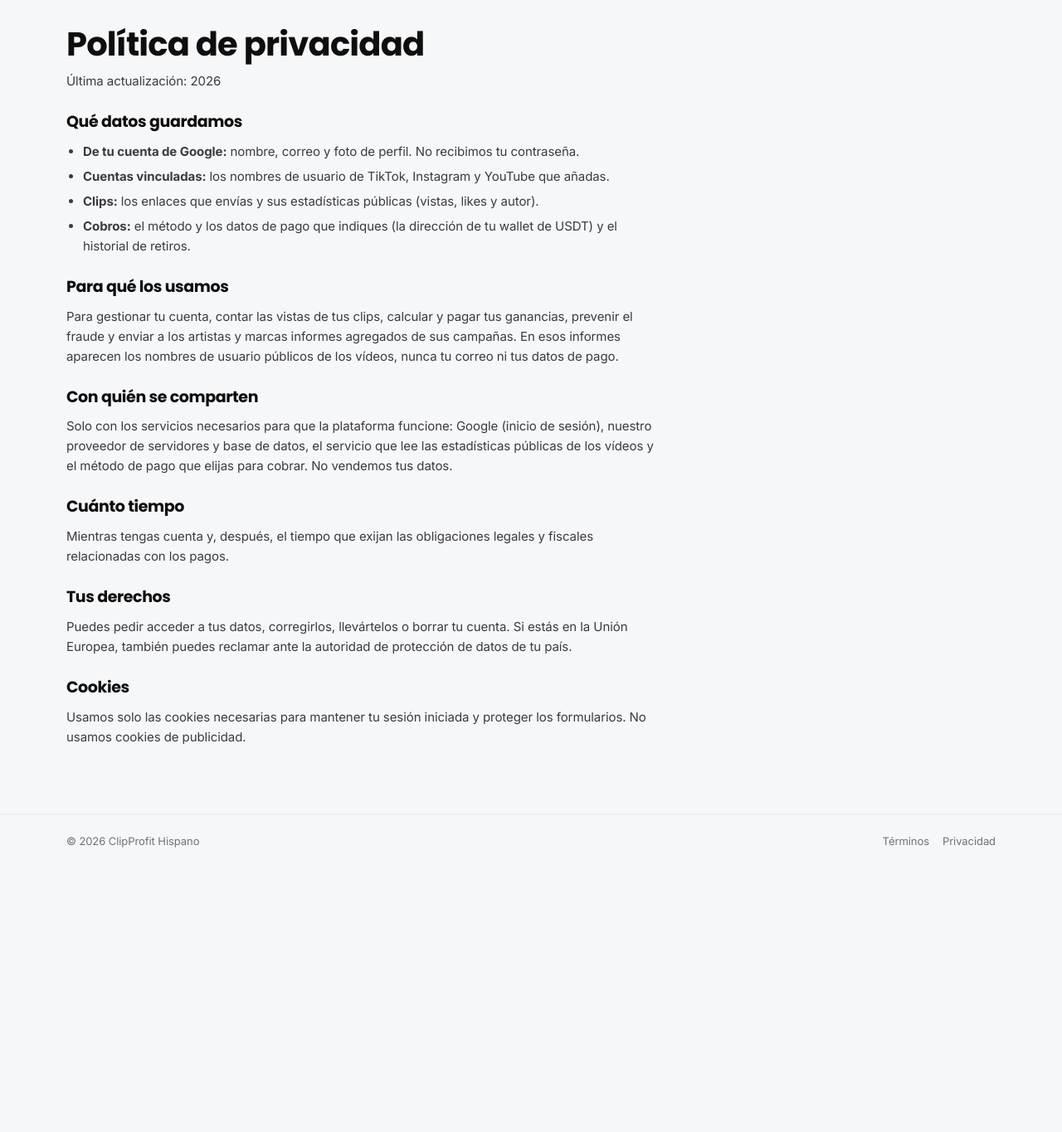
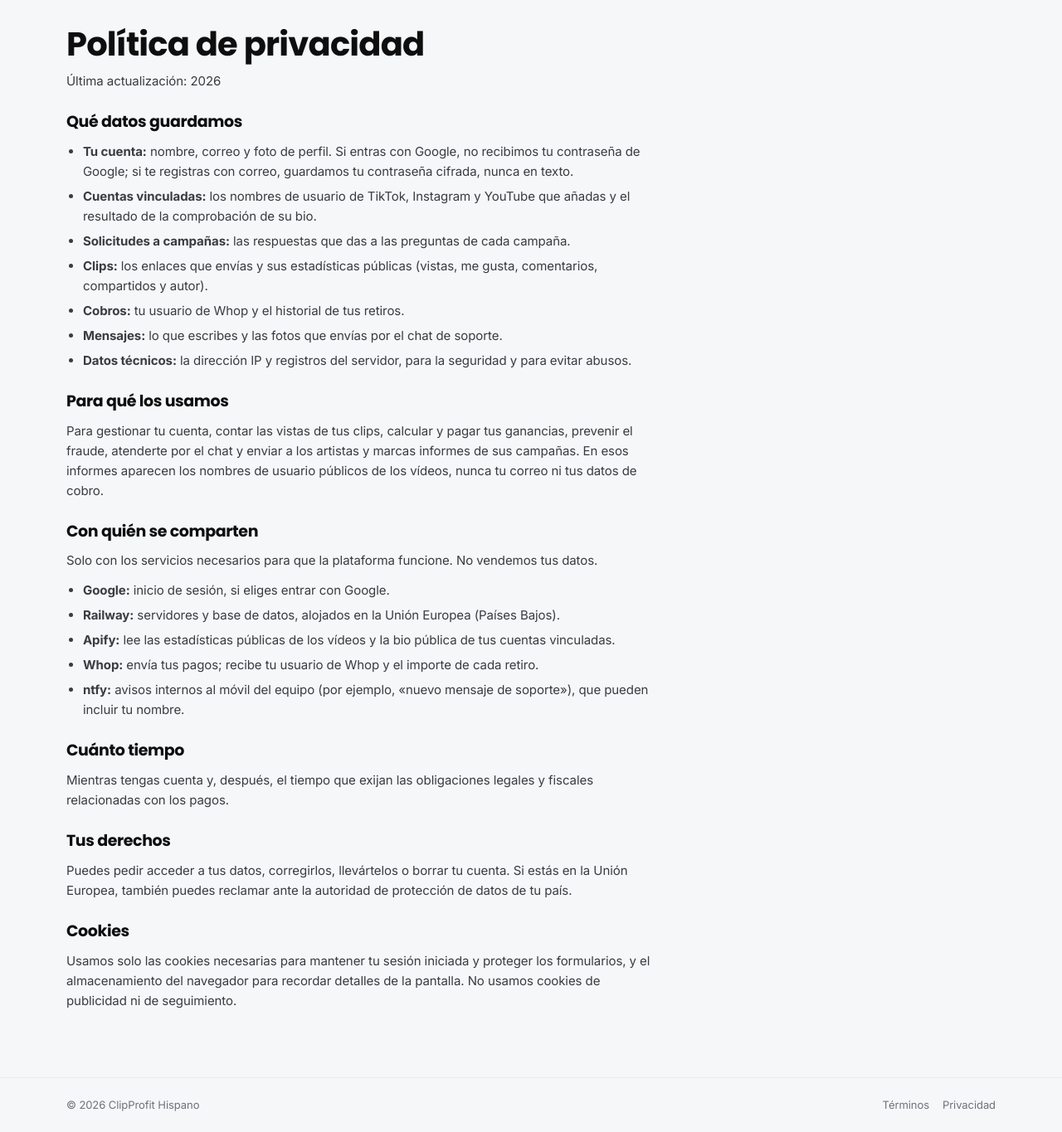
Before and after one commit to musta507/nexorclips, a Flask app: page /privacidad in a window 1280 px wide. Shown: the part 65-1430 px from the top of the page at 83% size. Before the commit the page ends 1087 px from the top, so only its background shows below. Run offline with Flask 3, Linux system fonts and the light colour scheme; some libraries are stand-ins or nearby versions.

Commit message:
Fase 0: dinero exacto (NUMERIC), bloqueos contra retiros dobles y gastos perdidos, números con punto de miles, retiro mínimo 1 $, copia de seguridad, borrado bloqueado en producción, textos legales al día, pruebas automáticas en GitHub
Co-Authored-By: Claude Opus 5.5 <noreply@anthropic.com>
Claude-Session: https://claude.ai/code/session_01QRQQcu7Rp69yowZ39garow

```diff
--- a/app.py
+++ b/app.py
@@ -81,7 +81,7 @@ SUPPORT_EMAIL = os.environ.get("SUPPORT_EMAIL", "")
 CURRENCY = os.environ.get("CURRENCY", "$")
 CURRENCY_CODE = os.environ.get("CURRENCY_CODE", "USD")
 REFRESH_DAYS = int(os.environ.get("REFRESH_DAYS", "0"))        # 0 = se cuentan hasta que acaba la campaña
-MIN_WITHDRAW = float(os.environ.get("MIN_WITHDRAW", "0"))           # 0 = sin mínimo
+MIN_WITHDRAW = float(os.environ.get("MIN_WITHDRAW", "1"))           # Whop no envía pagos de menos de 1 $
 MAX_CLIPS_DAY = int(os.environ.get("MAX_CLIPS_DAY", "0"))      # 0 = sin límite de clips al día
 PAYOUT_DAYS = int(os.environ.get("PAYOUT_DAYS", "7"))          # plazo de pago que se promete al clipper
 ADMIN_EMAILS = {e.strip().lower() for e in os.environ.get("ADMIN_EMAIL", "").split(",") if e.strip()}
@@ -100,6 +100,8 @@ BASE_URL = os.environ.get("BASE_URL", "").strip().strip('"').rstrip("/")
 if BASE_URL and not BASE_URL.startswith("http"):
     BASE_URL = "https://" + BASE_URL
 DEV_LOGIN = os.environ.get("DEV_LOGIN") == "1" and not PRODUCTION   # nunca disponible en producción
+# «Empezar de cero» borra datos reales: en producción está apagado salvo que se active a propósito en Railway
+ALLOW_WIPE = os.environ.get("ALLOW_WIPE") == "1" or not PRODUCTION
 
 PLATFORMS = {"tiktok": "TikTok", "instagram": "Instagram", "youtube": "YouTube Shorts"}
 CATEGORIES = {"musica": "Música", "streamer": "Streamers", "marca": "Marcas", "infoproducto": "Infoproductos", "otro": "Otros"}
@@ -109,8 +111,7 @@ WHOP_METHOD = "Whop"
 PAYOUT_METHODS = [WHOP_METHOD]                                    # Whop es la única forma de cobro
 PAYOUT_AVAILABLE = {WHOP_METHOD}
 PAYOUT_OPEN = ("solicitado", "procesando")                        # retiros que aún no han terminado
-PAYOUT_ONLY_USDT_MSG = "Los pagos se hacen solo por Whop. Conecta tu usuario de Whop para cobrar."
-TRC20_RE = re.compile(r"^T[1-9A-HJ-NP-Za-km-z]{33}$")
+PAYOUT_ONLY_WHOP_MSG = "Los pagos se hacen solo por Whop. Conecta tu usuario de Whop para cobrar."
 FLAG_LABELS = {
     "cuenta_no_declarada": "Cuenta no vinculada",
     "cuenta_de_otro": "Cuenta de otro clipper",
@@ -128,6 +129,10 @@ DEFAULT_QUESTIONS = "\n".join([                 # preguntas que salen ya escrita
 CENT = 0.005
 
 db = SQLAlchemy(app)
+# Dinero: se guarda como número decimal exacto (NUMERIC), nunca como coma flotante. Python lo recibe como float
+# y cents() redondea cada operación al céntimo; así lo guardado siempre cuadra.
+Money = db.Numeric(14, 2, asdecimal=False)
+Rate = db.Numeric(14, 4, asdecimal=False)
 login_manager = LoginManager(app)
 login_manager.login_view = "login"
 login_manager.login_message = None
@@ -151,8 +156,8 @@ class User(UserMixin, db.Model):
     tiktok_handles = db.Column(db.String(400), default="")
     instagram_handles = db.Column(db.String(400), default="")
     youtube_handles = db.Column(db.String(400), default="")
-    verified_handles = db.Column(db.String(1200), default="")   # sin uso: la verificación ahora es por campaña
-    verify_code = db.Column(db.String(12), default="")           # sin uso
+    verified_handles = db.Column(db.String(1200), default="")   # sin uso (de una versión antigua); se puede borrar más adelante
+    verify_code = db.Column(db.String(12), default="")           # código que el clipper pone en su bio para verificar sus cuentas
     accepted_terms_at = db.Column(db.DateTime, nullable=True)
     last_seen_at = db.Column(db.DateTime, nullable=True)
     created_at = db.Column(db.DateTime, default=datetime.utcnow)
@@ -210,20 +215,20 @@ class Campaign(db.Model):
     rules = db.Column(db.Text, default="")                 # reglas: qué publicar
     rules_required = db.Column(db.Text, default="")        # reglas: obligatorio
     rules_forbidden = db.Column(db.Text, default="")       # reglas: prohibido
-    rate = db.Column(db.Float, nullable=False)              # pago por cada 1.000.000 de vistas (el más alto de las redes)
-    rate_tiktok = db.Column(db.Float, nullable=True)        # pago de cada red (vacío = el general)
-    rate_instagram = db.Column(db.Float, nullable=True)
-    rate_youtube = db.Column(db.Float, nullable=True)
-    min_tiktok = db.Column(db.Float, nullable=True)         # pago mínimo por clip de cada red en dinero (vacío = el general, 0 = sin mínimo)
-    min_instagram = db.Column(db.Float, nullable=True)
-    min_youtube = db.Column(db.Float, nullable=True)
-    max_tiktok = db.Column(db.Float, nullable=True)         # pago máximo por clip de cada red (vacío = el general, 0 = sin tope)
-    max_instagram = db.Column(db.Float, nullable=True)
-    max_youtube = db.Column(db.Float, nullable=True)
-    budget = db.Column(db.Float, nullable=False)
-    spent = db.Column(db.Float, default=0.0)                # dinero ya asignado a clips (libro de cuentas)
+    rate = db.Column(Rate, nullable=False)              # pago por cada 1.000.000 de vistas (el más alto de las redes)
+    rate_tiktok = db.Column(Rate, nullable=True)        # pago de cada red (vacío = el general)
+    rate_instagram = db.Column(Rate, nullable=True)
+    rate_youtube = db.Column(Rate, nullable=True)
+    min_tiktok = db.Column(Money, nullable=True)         # pago mínimo por clip de cada red en dinero (vacío = el general, 0 = sin mínimo)
+    min_instagram = db.Column(Money, nullable=True)
+    min_youtube = db.Column(Money, nullable=True)
+    max_tiktok = db.Column(Money, nullable=True)         # pago máximo por clip de cada red (vacío = el general, 0 = sin tope)
+    max_instagram = db.Column(Money, nullable=True)
+    max_youtube = db.Column(Money, nullable=True)
+    budget = db.Column(Money, nullable=False)
+    spent = db.Column(Money, default=0.0)                # dinero ya asignado a clips (libro de cuentas)
     min_views = db.Column(db.Integer, default=0)            # mínimo para cobrar un vídeo
-    max_per_video = db.Column(db.Float, nullable=True)      # tope por vídeo (vacío = sin tope)
+    max_per_video = db.Column(Money, nullable=True)      # tope por vídeo (vacío = sin tope)
     platforms = db.Column(db.String(100), default="tiktok,instagram,youtube")
     status = db.Column(db.String(20), default="activa")     # activa / pausada / finalizada
     featured = db.Column(db.Boolean, default=False)
@@ -348,7 +353,7 @@ class Submission(db.Model):
     comments = db.Column(db.Integer, nullable=True)
     shares = db.Column(db.Integer, nullable=True)
     author = db.Column(db.String(80), default="")
-    earned = db.Column(db.Float, default=0.0)              # dinero asignado a este clip; nunca baja solo
+    earned = db.Column(Money, default=0.0)              # dinero asignado a este clip; nunca baja solo
     flags = db.Column(db.String(200), default="")
     status = db.Column(db.String(20), default="pendiente")  # pendiente / aprobado / rechazado
     reject_reason = db.Column(db.String(255), default="")
@@ -384,7 +389,7 @@ class Payout(db.Model):
     """Retiros: el clipper los solicita y el admin los marca como pagados."""
     id = db.Column(db.Integer, primary_key=True)
     user_id = db.Column(db.Integer, db.ForeignKey("user.id"), nullable=False, index=True)
-    amount = db.Column(db.Float, nullable=False)
+    amount = db.Column(Money, nullable=False)
     method = db.Column(db.String(60), default="")
     details = db.Column(db.String(255), default="")
     status = db.Column(db.String(20), default="solicitado")  # solicitado / procesando / pagado / rechazado
@@ -561,6 +566,30 @@ def ensure_schema():
             log.info("Columna añadida: %s.%s", table.name, col.name)
 
 
+MONEY_COLUMNS = {
+    "campaign": {"budget": 2, "spent": 2, "max_per_video": 2, "min_tiktok": 2, "min_instagram": 2, "min_youtube": 2,
+                 "max_tiktok": 2, "max_instagram": 2, "max_youtube": 2,
+                 "rate": 4, "rate_tiktok": 4, "rate_instagram": 4, "rate_youtube": 4},
+    "submission": {"earned": 2},
+    "payout": {"amount": 2},
+}
+
+
+def migrate_money_columns():
+    """Las columnas de dinero eran coma flotante: en PostgreSQL se pasan a NUMERIC exacto, redondeando al céntimo (una sola vez)."""
+    if db.engine.dialect.name != "postgresql":
+        return
+    with db.engine.begin() as conn:
+        for table, cols in MONEY_COLUMNS.items():
+            for col, scale in cols.items():
+                kind = conn.execute(text("SELECT data_type FROM information_schema.columns WHERE table_name = :t AND column_name = :c"),
+                                    {"t": table, "c": col}).scalar()
+                if kind in ("double precision", "real"):
+                    conn.execute(text(f'ALTER TABLE "{table}" ALTER COLUMN "{col}" TYPE NUMERIC(14,{scale}) '
+                                      f'USING round("{col}"::numeric, {scale})'))
+                    log.info("Dinero exacto: %s.%s pasa a NUMERIC", table, col)
+
+
 def migrate_members():
     """Antes, la solicitud iba unida a la cuenta. Crea la solicitud de quien ya tenía cuentas en una campaña (solo una vez)."""
     if CampaignMember.query.first() or not CampaignAccount.query.first():
@@ -583,6 +612,7 @@ def migrate_members():
 
 with app.app_context():
     ensure_schema()
+    migrate_money_columns()
     migrate_members()
 
 
@@ -602,9 +632,27 @@ def get_setting(key, default=""):
     return row.value if row else default
 
 
+_THOUSANDS_DOT = re.compile(r"^-?[1-9]\d{0,2}(\.\d{3})+$")
+
+
 def parse_float(value, default=None):
+    """Lee números como los escribe alguien de España o Latinoamérica:
+    5000 · 5.000 · 5.000,50 · 1,5 · 1.5 · 1.500.000 · 5000 $  →  el número correcto.
+    Con punto y coma a la vez, el último es el decimal. Un punto seguido de grupos de 3 cifras es de miles."""
+    if value is None:
+        return default
+    t = str(value).strip().replace(" ", "").replace("\u00a0", "").replace("$", "").replace("€", "")
+    if not t:
+        return default
+    if "," in t and "." in t:
+        dec = "," if t.rfind(",") > t.rfind(".") else "."
+        t = t.replace("." if dec == "," else ",", "").replace(dec, ".")
+    elif "," in t:
+        t = t.replace(",", ".") if t.count(",") == 1 else t.replace(",", "")
+    elif _THOUSANDS_DOT.match(t):
+        t = t.replace(".", "")
     try:
-        v = float(str(value).replace(",", ".").strip())
+        v = float(t)
         return v if v == v and abs(v) < 1e12 else default   # descarta NaN y cifras absurdas
     except (TypeError, ValueError):
         return default
@@ -614,6 +662,41 @@ def csv_safe(v):
     """Evita que Excel o Google Sheets ejecuten como fórmula un texto que empiece por = + - @."""
     v = "" if v is None else str(v)
     return "'" + v if v[:1] in ("=", "+", "-", "@", "\t", "\r") else v
+
+
+def lock_row(model, row_id):
+    """Bloquea la fila hasta el final de la transacción (SELECT … FOR UPDATE) y la relee de la base de datos.
+    Así dos procesos o servidores no pueden tocar a la vez el mismo saldo o presupuesto. En SQLite no hace falta."""
+    if db.engine.dialect.name != "postgresql":
+        return db.session.get(model, row_id)
+    return db.session.query(model).filter_by(id=row_id).with_for_update().populate_existing().one()
+
+
+class GlobalLock:
+    """Candado compartido entre procesos (pg_advisory_lock) para tareas que no deben correr dos veces a la vez."""
+    def __init__(self, key):
+        self.key, self.conn, self.local = key, None, threading.Lock()
+
+    def acquire(self):
+        if not self.local.acquire(blocking=False):
+            return False
+        if db.engine.dialect.name == "postgresql":
+            self.conn = db.engine.connect()
+            if not self.conn.execute(text("SELECT pg_try_advisory_lock(:k)"), {"k": self.key}).scalar():
+                self.conn.close()
+                self.conn = None
+                self.local.release()
+                return False
+        return True
+
+    def release(self):
+        if self.conn is not None:
+            try:
+                self.conn.execute(text("SELECT pg_advisory_unlock(:k)"), {"k": self.key})
+            finally:
+                self.conn.close()
+                self.conn = None
+        self.local.release()
 
 
 def cents(v):
@@ -660,7 +743,7 @@ def accrue(sub, allow_decrease=False):
     """
     if sub.status != "aprobado":
         return 0.0
-    camp = sub.campaign
+    camp = lock_row(Campaign, sub.campaign_id)     # nadie más toca este presupuesto hasta guardar
     target = raw_earning(sub, camp)
     current = sub.earned or 0.0
     delta = cents(target - current)
@@ -680,7 +763,8 @@ def clawback(sub):
     """Quita al clip todo lo asignado (cuando el admin lo rechaza tras aprobarlo)."""
     amount = sub.earned or 0.0
     if amount:
-        sub.campaign.spent = cents(max((sub.campaign.spent or 0) - amount, 0))
+        camp = lock_row(Campaign, sub.campaign_id)
+        camp.spent = cents(max((camp.spent or 0) - amount, 0))
         sub.earned = 0.0
     return amount
 
@@ -840,7 +924,7 @@ def check_growth(sub, new_views, likes):
 
 
 # ---------------------------------------------------------------- actualizar vistas
-_refresh_lock = threading.Lock()
+_refresh_lock = GlobalLock(731902)       # un solo recuento de vistas a la vez, aunque haya varios procesos
 
 
 def apply_reading(sub, info, now):
@@ -875,7 +959,7 @@ def apply_reading(sub, info, now):
 
 def refresh_views():
     """Pide a Apify las vistas de los clips recientes de campañas activas y reparte el dinero."""
-    if not _refresh_lock.acquire(blocking=False):
+    if not _refresh_lock.acquire():
         return "Ya hay una actualización en marcha."
     try:
         q = (Submission.query.join(Campaign)
@@ -1020,22 +1104,6 @@ def security_headers(resp):
     return resp
 
 
-# Páginas que NO se deben precargar: cierran sesión, marcan mensajes como leídos o hacen acciones.
-NO_PRELOAD = ["/salir", "/auth/*", "/login*", "/empezar*", "/cron/*", "/soporte*", "/admin/mensajes*",
-              "/avisos", "/static/*", "/admin/*csv*"]
-
-
-@app.route("/reglas-precarga.json")
-def speculation_rules():
-    rules = {"prerender": [{
-        "where": {"and": [{"href_matches": "/*"}, {"not": {"href_matches": NO_PRELOAD}},
-                          {"not": {"selector_matches": "[data-no-preload], [target=_blank], [download]"}}]},
-        "eagerness": "moderate"}]}
-    resp = app.response_class(json.dumps(rules), mimetype="application/speculationrules+json")
-    resp.headers["Cache-Control"] = "public, max-age=3600"
-    return resp
-
-
 ERROR_TEXT = {
     400: ("La página ha caducado", "Vuelve atrás, recarga la página e inténtalo otra vez."),
     403: ("No tienes acceso", "Esta sección no está disponible para tu cuenta."),
@@ -1734,6 +1802,7 @@ def withdraw():
         flash("Primero conecta tu usuario de Whop en «Mi cuenta».", "error")
         return redirect(url_for("account", _anchor="cobro"))
     with _withdraw_lock:
+        lock_row(User, current_user.id)          # dos retiros a la vez del mismo clipper: el segundo espera y ve el primero
         m = user_money(current_user)
         if m["open_payout"] or Payout.query.filter(Payout.user_id == current_user.id,
                                                    Payout.status.in_(PAYOUT_OPEN)).first():
@@ -1745,10 +1814,8 @@ def withdraw():
         if m["available"] < MIN_WITHDRAW:
             flash(f"El retiro mínimo es {money(MIN_WITHDRAW)}.", "error")
             return redirect(url_for("earnings", tab="retiros"))
-        asked = (request.form.get("amount") or "").strip().replace(" ", "").replace("$", "")
-        if "," in asked:                       # formato español: 1.234,56
-            asked = asked.replace(".", "").replace(",", ".")
-        amount = cents(parse_float(asked, 0) or 0) if asked not in (None, "") else m["available"]
+        asked = (request.form.get("amount") or "").strip()
+        amount = cents(parse_float(asked, 0) or 0) if asked else m["available"]
         if amount < 0.01:
             flash("Escribe cuánto quieres retirar.", "error")
             return redirect(url_for("earnings"))
@@ -1825,7 +1892,7 @@ def account():
                     flash(f"Whop conectado: @{uname}. Cuando retires, el dinero llegará al momento a tu saldo de Whop.", "ok")
             return redirect(url_for("account", _anchor="cobro"))
         if section == "cobro":
-            flash(PAYOUT_ONLY_USDT_MSG, "info")
+            flash(PAYOUT_ONLY_WHOP_MSG, "info")
             return redirect(url_for("account", _anchor="cobro"))
         if section == "redes":
             for p in PLATFORMS:
@@ -1979,7 +2046,7 @@ def admin_payouts():
 def admin_settings(app_test=None):
     whop = {"key": bool(WHOP_API_KEY), "company": whop_company_id() if WHOP_API_KEY else "",
             "error": _whop_company.get("error", ""), "from_env": bool(WHOP_COMPANY_ID)}
-    return render_template("admin/settings.html", whop=whop, last_refresh=get_setting("last_refresh", "Nunca"),
+    return render_template("admin/settings.html", whop=whop, last_refresh=get_setting("last_refresh", "Nunca"), allow_wipe=ALLOW_WIPE,
                            has_token=bool(viewcounter.APIFY_TOKEN), has_app_key=bool(WHOP_APP_API_KEY), app_test=app_test)
 
 
@@ -2424,10 +2491,45 @@ def whop_sync(payouts):
         db.session.commit()
 
 
+BACKUP_SKIP = {("campaign", "cover_data"), ("message", "image_data")}    # imágenes: pesan mucho y no son datos de negocio
+
+
+@app.route("/admin/copia-de-seguridad.json")
+@admin_required
+def admin_backup():
+    """Copia de todos los datos (sin imágenes) en un archivo JSON, para guardarla fuera de Railway."""
+    from base64 import b64encode
+    out = {"app": APP_NAME, "created_at": datetime.utcnow().isoformat() + "Z", "tables": {}}
+    with db.engine.connect() as conn:
+        for table in db.metadata.sorted_tables:
+            cols = [c for c in table.columns if (table.name, c.name) not in BACKUP_SKIP]
+            rows = []
+            for r in conn.execute(db.select(*cols)):
+                row = {}
+                for c, v in zip(cols, r):
+                    if isinstance(v, datetime):
+                        v = v.isoformat()
+                    elif isinstance(v, (bytes, bytearray, memoryview)):
+                        v = b64encode(bytes(v)).decode()
+                    elif v is not None and not isinstance(v, (int, float, str, bool)):
+                        v = str(v)
+                    row[c.name] = v
+                rows.append(row)
+            out["tables"][table.name] = rows
+    audit("copia_descargada", f"{sum(len(v) for v in out['tables'].values())} filas")
+    db.session.commit()
+    name = f"copia-{APP_NAME.lower().replace(' ', '-')}-{datetime.utcnow():%Y%m%d-%H%M}.json"
+    return Response(json.dumps(out, ensure_ascii=False), mimetype="application/json",
+                    headers={"Content-Disposition": f"attachment; filename={name}"})
+
+
 @app.route("/admin/borrar-datos", methods=["POST"])
 @admin_required
 def admin_wipe():
     """Borra todos los datos de prueba (campañas, clips, retiros, mensajes, clippers…). Solo quedan los admins."""
+    if not ALLOW_WIPE:
+        flash("Borrar datos está desactivado en la web real. Para activarlo, añade ALLOW_WIPE=1 en Railway.", "error")
+        return redirect(url_for("admin_settings"))
     if (request.form.get("confirm") or "").strip().upper() != "BORRAR":
         flash("Para borrar todo, escribe BORRAR en la casilla.", "error")
         return redirect(url_for("admin_settings"))
@@ -2504,7 +2606,8 @@ def delete_user_account(user):
     subs = Submission.query.filter_by(user_id=user.id).all()
     for s in subs:
         if s.earned and s.campaign:
-            s.campaign.spent = max(0.0, cents((s.campaign.spent or 0) - s.earned))
+            camp = lock_row(Campaign, s.campaign_id)
+            camp.spent = max(0.0, cents((camp.spent or 0) - s.earned))
     sub_ids = [s.id for s in subs]
     if sub_ids:
         ViewSnapshot.query.filter(ViewSnapshot.submission_id.in_(sub_ids)).delete(synchronize_session=False)
--- a/templates/legal_privacy.html
+++ b/templates/legal_privacy.html
@@ -7,17 +7,27 @@
 
   <h2>Qué datos guardamos</h2>
   <ul>
-    <li><b>De tu cuenta de Google:</b> nombre, correo y foto de perfil. No recibimos tu contraseña.</li>
-    <li><b>Cuentas vinculadas:</b> los nombres de usuario de TikTok, Instagram y YouTube que añadas.</li>
-    <li><b>Clips:</b> los enlaces que envías y sus estadísticas públicas (vistas, likes y autor).</li>
-    <li><b>Cobros:</b> el método y los datos de pago que indiques (la dirección de tu wallet de USDT) y el historial de retiros.</li>
+    <li><b>Tu cuenta:</b> nombre, correo y foto de perfil. Si entras con Google, no recibimos tu contraseña de Google; si te registras con correo, guardamos tu contraseña cifrada, nunca en texto.</li>
+    <li><b>Cuentas vinculadas:</b> los nombres de usuario de TikTok, Instagram y YouTube que añadas y el resultado de la comprobación de su bio.</li>
+    <li><b>Solicitudes a campañas:</b> las respuestas que das a las preguntas de cada campaña.</li>
+    <li><b>Clips:</b> los enlaces que envías y sus estadísticas públicas (vistas, me gusta, comentarios, compartidos y autor).</li>
+    <li><b>Cobros:</b> tu usuario de Whop y el historial de tus retiros.</li>
+    <li><b>Mensajes:</b> lo que escribes y las fotos que envías por el chat de soporte.</li>
+    <li><b>Datos técnicos:</b> la dirección IP y registros del servidor, para la seguridad y para evitar abusos.</li>
   </ul>
 
   <h2>Para qué los usamos</h2>
-  <p>Para gestionar tu cuenta, contar las vistas de tus clips, calcular y pagar tus ganancias, prevenir el fraude y enviar a los artistas y marcas informes agregados de sus campañas. En esos informes aparecen los nombres de usuario públicos de los vídeos, nunca tu correo ni tus datos de pago.</p>
+  <p>Para gestionar tu cuenta, contar las vistas de tus clips, calcular y pagar tus ganancias, prevenir el fraude, atenderte por el chat y enviar a los artistas y marcas informes de sus campañas. En esos informes aparecen los nombres de usuario públicos de los vídeos, nunca tu correo ni tus datos de cobro.</p>
 
   <h2>Con quién se comparten</h2>
-  <p>Solo con los servicios necesarios para que la plataforma funcione: Google (inicio de sesión), nuestro proveedor de servidores y base de datos, el servicio que lee las estadísticas públicas de los vídeos y el método de pago que elijas para cobrar. No vendemos tus datos.</p>
+  <p>Solo con los servicios necesarios para que la plataforma funcione. No vendemos tus datos.</p>
+  <ul>
+    <li><b>Google:</b> inicio de sesión, si eliges entrar con Google.</li>
+    <li><b>Railway:</b> servidores y base de datos, alojados en la Unión Europea (Países Bajos).</li>
+    <li><b>Apify:</b> lee las estadísticas públicas de los vídeos y la bio pública de tus cuentas vinculadas.</li>
+    <li><b>Whop:</b> envía tus pagos; recibe tu usuario de Whop y el importe de cada retiro.</li>
+    <li><b>ntfy:</b> avisos internos al móvil del equipo (por ejemplo, «nuevo mensaje de soporte»), que pueden incluir tu nombre.</li>
+  </ul>
 
   <h2>Cuánto tiempo</h2>
   <p>Mientras tengas cuenta y, después, el tiempo que exijan las obligaciones legales y fiscales relacionadas con los pagos.</p>
@@ -26,6 +36,6 @@
   <p>Puedes pedir acceder a tus datos, corregirlos, llevártelos o borrar tu cuenta.{% if SUPPORT_EMAIL %} Escríbenos a <span class="selectable">{{ SUPPORT_EMAIL }}</span>.{% endif %} Si estás en la Unión Europea, también puedes reclamar ante la autoridad de protección de datos de tu país.</p>
 
   <h2>Cookies</h2>
-  <p>Usamos solo las cookies necesarias para mantener tu sesión iniciada y proteger los formularios. No usamos cookies de publicidad.</p>
+  <p>Usamos solo las cookies necesarias para mantener tu sesión iniciada y proteger los formularios, y el almacenamiento del navegador para recordar detalles de la pantalla. No usamos cookies de publicidad ni de seguimiento.</p>
 </article>
 {% endblock %}
--- a/templates/legal_terms.html
+++ b/templates/legal_terms.html
@@ -21,7 +21,7 @@
   </ul>
 
   <h2>4. Retiros</h2>
-  <p>Lo que ganas en una campaña se puede retirar cuando esa campaña termina. Los retiros se envían a tu cuenta de Whop al momento; para cobrar necesitas conectar tu usuario de Whop en «Mi cuenta». Las comisiones de Whop pueden descontarse del importe. Eres responsable de declarar tus ingresos según las leyes fiscales de tu país.</p>
+  <p>Lo que ganas en una campaña se puede retirar cuando esa campaña termina. Los retiros se envían a tu cuenta de Whop al momento, con un mínimo de {{ MIN_WITHDRAW|money }} por retiro; para cobrar necesitas conectar tu usuario de Whop en «Mi cuenta». Las comisiones de Whop pueden descontarse del importe. Eres responsable de declarar tus ingresos según las leyes fiscales de tu país.</p>
 
   <h2>5. Qué no está permitido</h2>
   <ul>
```
Also changed, not shown: templates/admin/settings.html (+10 -0 lines), tests/test_platform.py (+21 -0 lines), .github/workflows/pruebas.yml (added).
